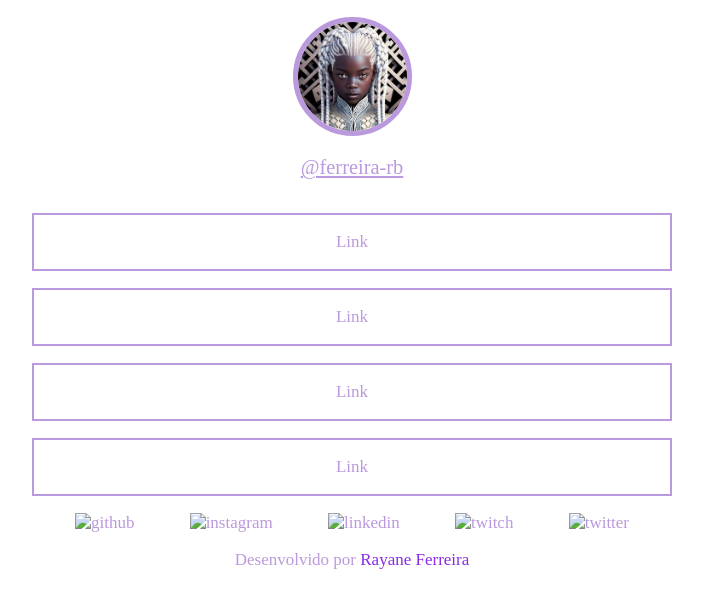
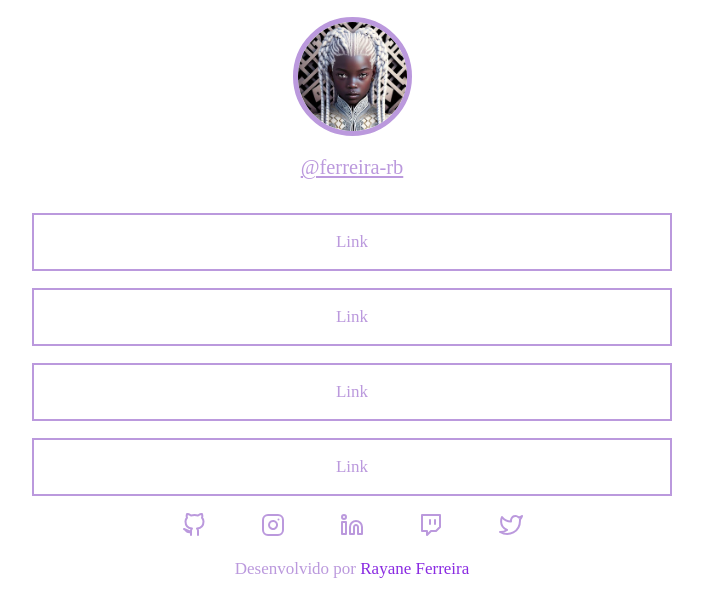
Before and after one commit to ferreira-cmk/page-tree-social, a plain HTML site: page index.html in a window 1280 px wide. Shown: the whole page, without its empty margins (288-991 px from the left). Drawn offline with Linux system fonts and the light colour scheme.

Commit message:
Update index.html
acesso as imagens assets dentro da pasta assets

```diff
--- a/index.html
+++ b/index.html
@@ -23,11 +23,11 @@
         <section>
             <div class="contato">
                 <ul class="list-link-2">
-                    <li><img class="icon" src="../assets/github.svg" alt="github"></li>
-                    <li><img  class="icon" src="../assets/instagram.svg" alt="instagram"></li>
-                    <li><img  class="icon" src="../assets/linkedin.svg" alt="linkedin"></li>
-                    <li><img  class="icon" src="../assets/twitch.svg" alt="twitch"></li>
-                    <li><img  class="icon" src="../assets/twitter.svg" alt="twitter"></li>
+                    <li><img class="icon" src="./assets/assets/github.svg" alt="github"></li>
+                    <li><img  class="icon" src="./assets/assets/instagram.svg" alt="instagram"></li>
+                    <li><img  class="icon" src="./assets/assets/linkedin.svg" alt="linkedin"></li>
+                    <li><img  class="icon" src="./assets/assets/twitch.svg" alt="twitch"></li>
+                    <li><img  class="icon" src="./assets/assets/twitter.svg" alt="twitter"></li>
                 </ul>
             </div>
         </section>
```
